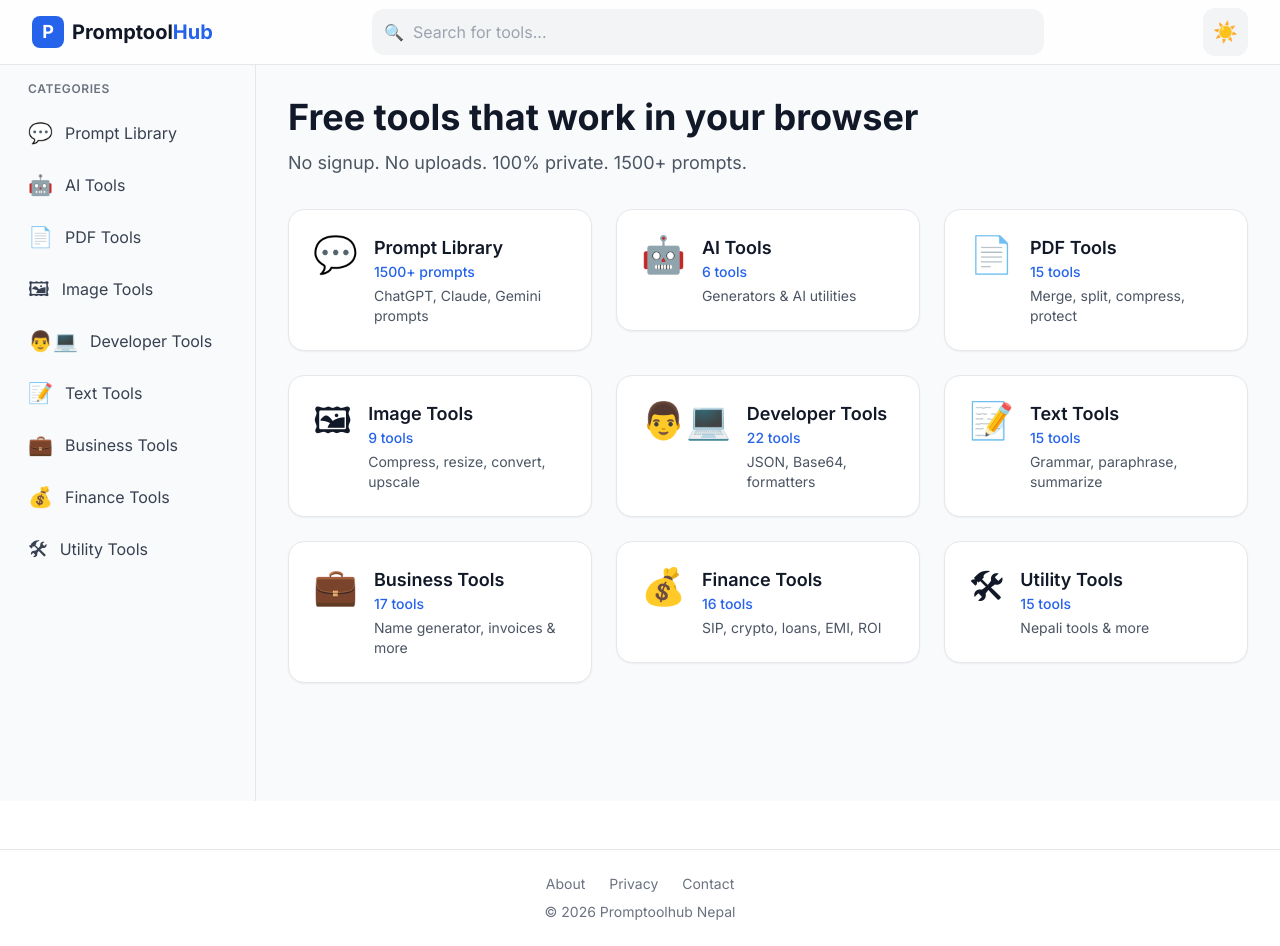
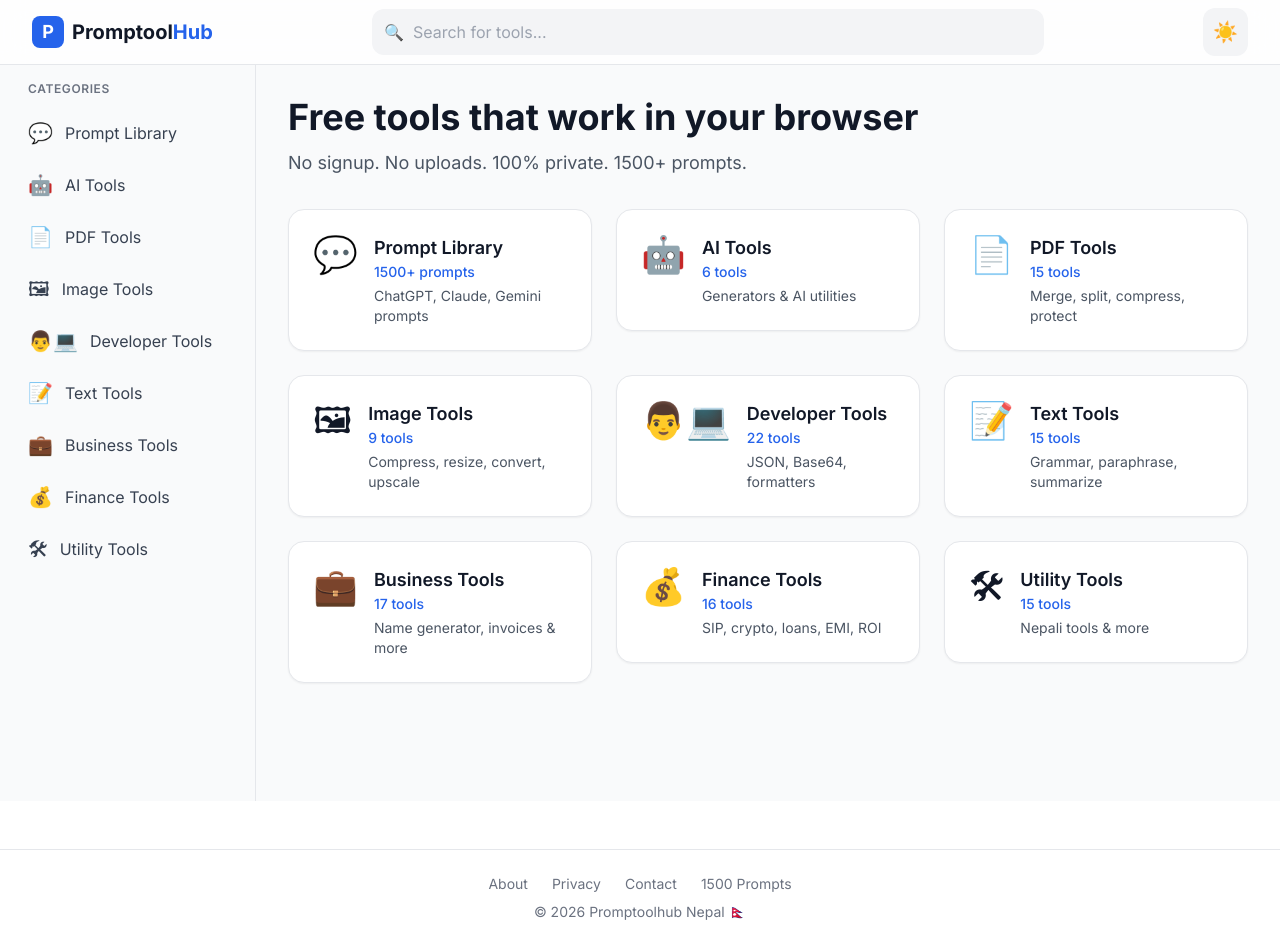
Before and after one commit to fair-gobi/toolhub-ai, a Next.js app: page / in a window 1280 px wide. Built offline with nearby package versions, Linux system fonts and the light colour scheme.

Commit message:
update to new google verification

```diff
--- a/app/layout.tsx
+++ b/app/layout.tsx
@@ -15,18 +15,23 @@ const geistMono = localFont({
 });
 
 export const metadata: Metadata = {
-  title: "Promptoolhub Nepal - Free AI Background Remover, Image Upscaler & Photo Restorer",
-  description: "Free online AI tools to remove image backgrounds, upscale photos 4x with AI, and restore old pictures. Fast, no signup, 100% free.",
+  title: "Promptoolhub - 1500+ Best AI Prompts for ChatGPT, Midjourney & Business",
+  description: "1500+ viral copy-paste AI prompts for ChatGPT, Midjourney, Runway, SEO, Marketing, Business, Coding. Free 250+ Image & Video prompts.",
   verification: {
-    google: "psNzC77faKxonVJOS7yTunAboLEBZjJLioEiddRfEfE",
+    google: "e97fe87e90c581c8",
+  },
+  openGraph: {
+    title: "Promptoolhub - 1500+ AI Prompts",
+    description: "Copy-paste 1500+ best prompts for ChatGPT, Midjourney, Claude.",
+    url: "https://www.promptoolhub.com",
+    siteName: "Promptoolhub",
+    type: "website",
   },
 };
 
 export default function RootLayout({
   children,
-}: Readonly<{
-  children: React.ReactNode;
-}>) {
+}: Readonly<{ children: React.ReactNode }>) {
   return (
     <html lang="en">
       <body className={`${geistSans.variable} ${geistMono.variable} antialiased`}>
@@ -35,7 +40,8 @@ export default function RootLayout({
           <a href="/about" className="mx-3 hover:underline">About</a>
           <a href="/privacy" className="mx-3 hover:underline">Privacy</a>
           <a href="/contact" className="mx-3 hover:underline">Contact</a>
-          <p className="mt-2">© 2026 Promptoolhub Nepal</p>
+          <a href="/prompts" className="mx-3 hover:underline">1500 Prompts</a>
+          <p className="mt-2">© 2026 Promptoolhub Nepal 🇳🇵</p>
         </footer>
         <Analytics />
       </body>
```
